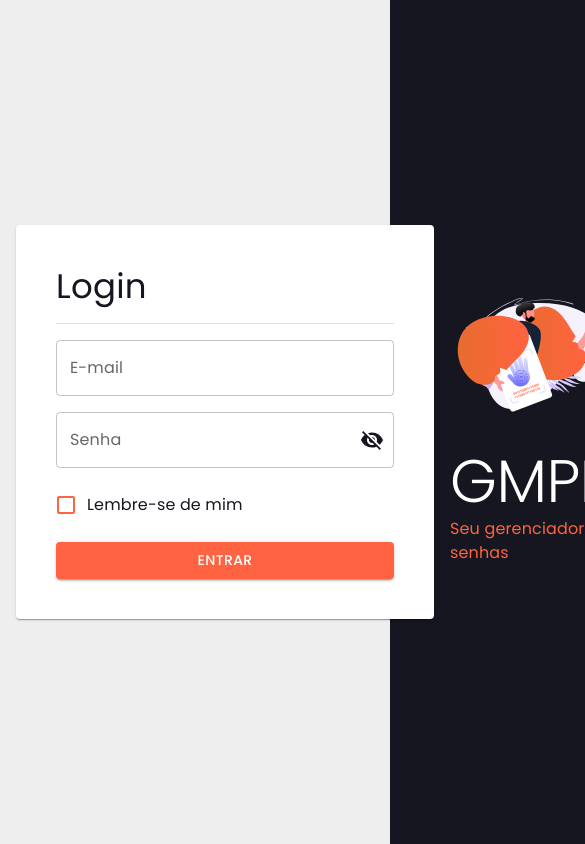
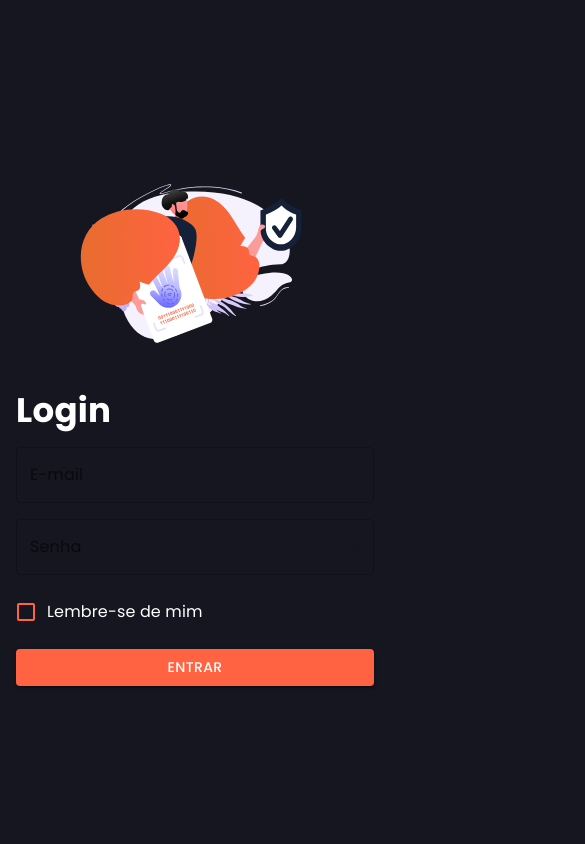
Before and after one commit to GustavoMelloGit/GMPM, a React (Create React App) app in the folder frontend/: page / in a window 390 px wide. Shown: the top 844 px of the page, 585 px wide, since content can reach past the window. Built offline with nearby package versions, Linux system fonts and the light colour scheme.

Commit message:
fix: :lipstick: login page responsiviness

```diff
--- a/frontend/src/contexts/layout/index.tsx
+++ b/frontend/src/contexts/layout/index.tsx
@@ -1,4 +1,5 @@
 import React, { useEffect, useState } from 'react';
+import { mobileWidth } from '../../shared/constants';
 import useWindowDimensions from '../../shared/hooks/useWindowDimensions';
 import { PropsChildrenOnly } from '../../shared/types/utils';
 
@@ -17,7 +18,7 @@ export const LayoutContext = React.createContext<LayoutContextProps>({
 const LayoutProvider: React.FC<PropsChildrenOnly> = ({ children }) => {
   const { width } = useWindowDimensions();
   const [drawerIsOpen, setDrawerIsOpen] = useState(false);
-  const [layoutIsMobile, setLayoutIsMobile] = useState(width <= 768);
+  const [layoutIsMobile, setLayoutIsMobile] = useState(width <= mobileWidth);
 
   const toggleDrawer = () => {
     setDrawerIsOpen((prev) => !prev);
--- a/frontend/src/pages/Auth/Login/components/form/index.tsx
+++ b/frontend/src/pages/Auth/Login/components/form/index.tsx
@@ -2,16 +2,15 @@ import React from 'react';
 import { Formik } from 'formik';
 import * as yup from 'yup';
 import {
-  FormikPasswordInput,
-  FormikTextInput,
-} from '../../../../../components/Inputs';
-import {
+  LoginDivider,
+  LoginEmailInput,
   LoginFormikForm,
+  LoginFormTitle,
+  LoginPasswordInput,
   LoginRememberMeCheckbox,
   LoginSubmitButton,
 } from './styles';
-import { Divider, Typography, FormControlLabel } from '@mui/material';
-import colors from '../../../../../styles/colors';
+import { CircularProgress, FormControlLabel } from '@mui/material';
 
 export interface LoginFormValues {
   email: string;
@@ -24,35 +23,42 @@ interface LoginFormProps {
 }
 const LoginForm: React.FC<LoginFormProps> = ({ onSubmit, titleText }) => {
   const validationSchema = yup.object().shape({
-    email: yup.string().email().required('Digite um e-mail'),
+    email: yup
+      .string()
+      .email('Digite um e-mail válido')
+      .required('Digite um e-mail'),
     password: yup.string().required('Digite sua senha'),
   });
 
   const initialValues: LoginFormValues = {
     email: '',
     password: '',
-    rememberMe: false,
+    rememberMe: true,
   };
   return (
     <Formik
       enableReinitialize
       validationSchema={validationSchema}
-      onSubmit={onSubmit}
+      onSubmit={async (values, { setSubmitting }) => {
+        setSubmitting(true);
+        await onSubmit(values);
+        setSubmitting(false);
+      }}
       initialValues={initialValues}
     >
-      {({ setFieldValue }) => (
+      {({ setFieldValue, isSubmitting }) => (
         <LoginFormikForm>
-          <Typography color={colors.gray[700]} variant='h4' component='h1'>
+          <LoginFormTitle variant='h4' component='h1'>
             {titleText}
-          </Typography>
-          <Divider sx={{ width: '100%' }} />
-          <FormikTextInput
+          </LoginFormTitle>
+          <LoginDivider sx={{ width: '100%' }} />
+          <LoginEmailInput
             autoComplete='username'
             label='E-mail'
             name='email'
             type='email'
           />
-          <FormikPasswordInput label='Senha' name='password' />
+          <LoginPasswordInput label='Senha' name='password' />
           <FormControlLabel
             control={
               <LoginRememberMeCheckbox
@@ -64,7 +70,7 @@ const LoginForm: React.FC<LoginFormProps> = ({ onSubmit, titleText }) => {
             label='Lembre-se de mim'
           />
           <LoginSubmitButton variant='contained' fullWidth type='submit'>
-            Entrar
+            {isSubmitting ? <CircularProgress size={24} /> : 'Entrar'}
           </LoginSubmitButton>
         </LoginFormikForm>
       )}
--- a/frontend/src/pages/Auth/Login/components/form/styles.ts
+++ b/frontend/src/pages/Auth/Login/components/form/styles.ts
@@ -1,7 +1,12 @@
 import { styled } from '@mui/system';
 import { Form } from 'formik';
-import { Button, Checkbox } from '@mui/material';
+import { Button, Checkbox, Divider, Typography } from '@mui/material';
 import colors from '../../../../../styles/colors';
+import { mobileWidth } from '../../../../../shared/constants';
+import {
+  FormikPasswordInput,
+  FormikTextInput,
+} from '../../../../../components/Inputs';
 
 export const LoginFormikForm = styled(Form)`
   span {
@@ -9,6 +14,18 @@ export const LoginFormikForm = styled(Form)`
   }
   > *:not(:last-child) {
     margin-bottom: 1rem;
+  }
+
+  @media screen and (max-width: ${mobileWidth}px) {
+    span {
+      color: white;
+    }
+  }
+`;
+
+export const LoginDivider = styled(Divider)`
+  @media screen and (max-width: ${mobileWidth}px) {
+    display: none;
   }
 `;
 
@@ -22,3 +39,23 @@ export const LoginSubmitButton = styled(Button)`
 export const LoginRememberMeCheckbox = styled(Checkbox)`
   color: ${colors.orange[500]} !important;
 `;
+
+export const LoginFormTitle = styled(Typography)<{ component: string }>`
+  color: ${colors.gray[700]};
+  font-weight: bold;
+  @media screen and (max-width: ${mobileWidth}px) {
+    color: white;
+  }
+`;
+
+export const LoginEmailInput = styled(FormikTextInput)`
+  @media screen and (max-width: ${mobileWidth}px) {
+    color: white;
+  }
+`;
+
+export const LoginPasswordInput = styled(FormikPasswordInput)`
+  @media screen and (max-width: ${mobileWidth}px) {
+    color: white;
+  }
+`;
--- a/frontend/src/pages/Auth/Login/index.tsx
+++ b/frontend/src/pages/Auth/Login/index.tsx
@@ -3,9 +3,10 @@ import {
   LoginPageAside,
   LoginPageContainer,
   LoginPageFormContainer,
+  LoginPageHeadline,
 } from './styles';
 import { ReactComponent as LoginLogo } from '../../../assets/images/palm-recognition.svg';
-import { Box, Card, Typography } from '@mui/material';
+import { Typography } from '@mui/material';
 import colors from '../../../styles/colors';
 import LoginForm, { LoginFormValues } from './components/form';
 import api from '../../../service/api';
@@ -16,6 +17,7 @@ const LoginPage: React.FC = () => {
   const handleLogin = async (values: LoginFormValues) => {
     try {
       const response = await api.post('/login', values);
+      console.log(response.data);
       login(response.data, values.rememberMe);
     } catch (e) {
       console.log(e);
@@ -23,20 +25,20 @@ const LoginPage: React.FC = () => {
   };
   return (
     <LoginPageContainer>
-      <LoginPageFormContainer>
-        <Box component={Card} p={5}>
-          <LoginForm onSubmit={handleLogin} titleText='Login' />
-        </Box>
-      </LoginPageFormContainer>
       <LoginPageAside>
         <LoginLogo />
+        <LoginPageHeadline>
           <Typography variant='h2' component='h1' color='#fff'>
             GMPM
           </Typography>
           <Typography variant='body1' component='h2' color={colors.orange[500]}>
             Seu gerenciador de senhas
           </Typography>
+        </LoginPageHeadline>
       </LoginPageAside>
+      <LoginPageFormContainer>
+        <LoginForm onSubmit={handleLogin} titleText='Login' />
+      </LoginPageFormContainer>
     </LoginPageContainer>
   );
 };
--- a/frontend/src/pages/Auth/Login/styles.ts
+++ b/frontend/src/pages/Auth/Login/styles.ts
@@ -1,3 +1,4 @@
+import { mobileWidth } from './../../../shared/constants';
 import { Container } from '@mui/material';
 import { Box, styled } from '@mui/system';
 import colors from '../../../styles/colors';
@@ -8,16 +9,25 @@ export const LoginPageContainer = styled(Box)`
   display: flex;
   justify-content: space-between;
   background-color: ${colors.gray[200]};
+  @media screen and (max-width: ${mobileWidth}px) {
+    flex-direction: column;
+    background-color: ${colors.gray[700]};
+    justify-content: center;
+  }
 `;
 
 export const LoginPageFormContainer = styled(Container)`
   height: 100%;
   width: 50vw;
-  min-width: 450px;
   display: flex;
   flex-direction: column;
   justify-content: center;
   align-items: center;
+
+  @media screen and (max-width: ${mobileWidth}px) {
+    width: 100vw;
+    height: fit-content;
+  }
 `;
 export const LoginPageAside = styled(Box)`
   width: 50vw;
@@ -28,9 +38,27 @@ export const LoginPageAside = styled(Box)`
   flex-direction: column;
   justify-content: center;
   align-items: center;
+  padding: 0 1rem;
 
   svg {
     width: 100%;
     height: auto;
   }
+  @media screen and (max-width: ${mobileWidth}px) {
+    flex-direction: row;
+    width: 100vw;
+    max-width: 100%;
+    height: fit-content;
+
+    svg {
+      width: 70%;
+      min-width: 200px;
+    }
+  }
 `;
+
+export const LoginPageHeadline = styled(Box)`
+  @media screen and (max-width: ${mobileWidth}px) {
+    display: none;
+  }
+`;
--- /dev/null
+++ b/frontend/src/shared/constants.ts
@@ -0,0 +1 @@
+export const mobileWidth = 768;
--- a/frontend/src/styles/global.ts
+++ b/frontend/src/styles/global.ts
@@ -8,15 +8,13 @@ const GlobalStyle = createGlobalStyle`
         padding: 0;
         font-family: 'Poppins', sans-serif !important;
     }
-    body{
-        background-color: ${colors.gray[700]};
-    }
     html{
         height: 100%;
         width: 100%;
     }
     body{
         height: 100%;
+        background-color: ${colors.gray[700]};
         width: 100%;
     }
     #root{
```
Lines whose indentation alone changed are shown as unchanged.
